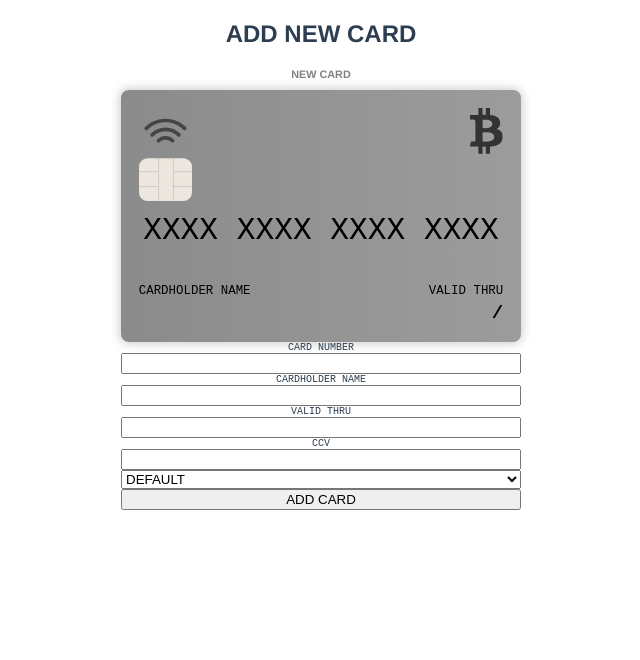
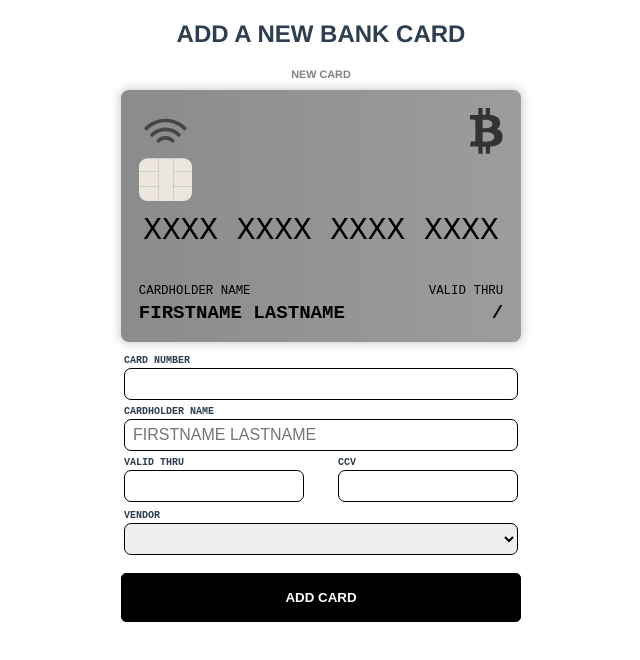
Before and after one commit to r0bban/e-wallet-proj, a Vue app: page /add-card in a window 1280 px wide. Shown: the top 660 px of the page, without its empty margins (319-959 px from the left). Built offline with nearby package versions, Linux system fonts and the light colour scheme; a web font is replaced by a local one.

Commit message:
nice mvp

```diff
--- a/src/App.vue
+++ b/src/App.vue
@@ -3,26 +3,43 @@
     <!-- <div id="nav">
       <router-link to="/">Home</router-link> |
       <router-link to="/about">About</router-link>
-    </div> -->
-    <router-view/>
+    </div>-->
+    <router-view />
   </div>
 </template>
 
 <script>
 export default {
-  beforeCreate(){
-    this.$store.commit('loadCardStack')
+  beforeCreate() {
+    this.$store.commit("loadCardStack");
   }
-
-}
+};
 </script>
 
 <style lang="scss">
+
+body{
+  margin:0
+}
 #app {
   font-family: Avenir, Helvetica, Arial, sans-serif;
   -webkit-font-smoothing: antialiased;
   -moz-osx-font-smoothing: grayscale;
   text-align: center;
   color: #2c3e50;
+
+  button {
+    background: white;
+    border: 1px solid black;
+    border-radius: 5px;
+    color: black;
+    font-weight: 700;
+    padding: 1rem 2rem;
+    margin-bottom:1rem;
+    &.dark{
+      background: black;
+      color: white;
+    }
+  }
 }
 </style>
--- a/src/components/Card.vue
+++ b/src/components/Card.vue
@@ -3,7 +3,7 @@
   :class="{'inStack' : stackMode}">
     <p class="title" v-if="title">{{title}}</p>
     <article
-      v-bind:style="{'background-image': bgColor}"
+      v-bind:style="{backgroundImage: bgColor}"
       class="credit-card"
       :class="{'edit' : editMode, 'active' : activeMode}"
       v-on:click="clickHandler"
@@ -18,8 +18,8 @@
         <p class="label valid-thru">VALID THRU</p>
       </div>
       <div class="data-wrapper">
-        <p class="data card-holder">{{card.cardHolderName}}</p>
-        <p class="data valid-thru">{{valudThruStyled}}</p>
+        <p class="data card-holder">{{styledCardHolderName}}</p>
+        <p class="data valid-thru">{{validThruStyled}}</p>
       </div>
     </article>
   </section>
@@ -82,9 +82,15 @@ export default {
         return "chip-dark.svg";
       } else return "chip-light.svg";
     },
-    valudThruStyled() {
+    validThruStyled() {
       let output = `${this.card.ValudThru.substring(0,2)}/${this.card.ValudThru.substring(2, 4)}`;
       return output;
+    },
+    styledCardHolderName(){
+      if(!this.card.cardHolderName){
+      return "FIRSTNAME LASTNAME"
+      }
+      return this.card.cardHolderName;
     }
   }
 };
@@ -101,10 +107,10 @@ img {
 .card {
   margin: 0 auto;
   max-width: min-content;
-  // position: relative;
-  &.inStack{
-      position: absolute;
-  }
+
+  // &.inStack{
+  //     position: absolute;
+  // }
 
   .title{
     font-size: 0.676rem;
@@ -143,7 +149,6 @@ img {
       .vendor-logo {
         width: 7.5vw;
         max-width: 33.3px;
-        // align-self: flex-start;
       }
     }
 
--- a/src/components/CardForm.vue
+++ b/src/components/CardForm.vue
@@ -7,7 +7,12 @@
 
     <div class="wrapper card-holder">
       <p class="label card-holder">CARDHOLDER NAME</p>
-      <input class="data card-holder" type="text" v-model="card.cardHolderName" />
+      <input
+        class="data card-holder"
+        type="text"
+        v-model="card.cardHolderName"
+        placeholder="FIRSTNAME LASTNAME"
+      />
     </div>
 
     <div class="wrapper validation">
@@ -20,12 +25,17 @@
         <input class="data ccv-code" type="text" v-model="card.ccvVode" />
       </div>
     </div>
-
-    <select v-model="card.vendor" name="vendors" id="vendors">
-      <option v-for="vendor in vendorList" :key="vendor.id" v-bind:value="vendor.id">{{vendor.name}}</option>
-    </select>
-    <button
-    v-on:click="addCard">ADD CARD</button>
+    <div class="wrapper vendor">
+              <p class="label vendor">VENDOR</p>
+      <select v-model="card.vendor" name="vendors" id="vendors">
+        <option
+          v-for="vendor in vendorList"
+          :key="vendor.id"
+          v-bind:value="vendor.id"
+        >{{vendor.name}}</option>
+      </select>
+    </div>
+    <button class="dark" v-on:click="addCard">ADD CARD</button>
   </section>
 </template>
 
@@ -39,15 +49,15 @@ export default {
       return this.$store.getters.getVendorList;
     }
   },
-    methods:{
-      addCard(){
-        this.$store.dispatch('addNewCard', this.card)
-        this.routeToHome()
-      },
-      routeToHome(){
-        this.$router.push({name: 'Home'})
-      }
+  methods: {
+    addCard() {
+      this.$store.dispatch("addNewCard", this.card);
+      this.routeToHome();
+    },
+    routeToHome() {
+      this.$router.push({ name: "Home" });
     }
+  }
 };
 </script>
 
@@ -58,15 +68,49 @@ export default {
   max-width: 400px;
   display: flex;
   flex-direction: column;
-  margin: 0 auto;
-  p{
-    margin:0;
-    font-size: 10px
+  margin: 10px auto 0 auto;
+
+
+  .label {
+    margin: 0 0 2px 0;
+    font-size: 10px;
+    text-align: left;
+    font-weight: 700;
+  }
+
+  input,
+  select {
+    width: 100%;
+    margin: 0;
+    box-sizing: border-box;
+    border: 1px solid black;
+    border-radius: 7px;
+    height: 2rem;
+    padding-left: 0.5rem;
+    font-size: 1rem;
   }
 
   .wrapper {
     display: flex;
     flex-direction: column;
+    margin:3px;
+    // .label{
+    //   margin-bottom: 3px;
+    // }
+
+    &.validation {
+      flex-direction: row;
+      justify-content: space-between;
+      margin:0;
+
+      .wrapper.valid-thru,
+      .wrapper.ccv-code {
+        width: 45%;
+      }
+    }
+  }
+  button{
+    margin-top: 15px
   }
 }
 </style>
--- a/src/components/CardStack.vue
+++ b/src/components/CardStack.vue
@@ -6,7 +6,7 @@
       :key="card.cardNumber"
       :card="card"
       :stackIndex="index"
-      :style="{top: index * 40 + 'px'}"
+      :style="{'z-index': index}"
     />
   </section>
 </template>
@@ -19,10 +19,10 @@ export default {
   components: {
     Card: Card
   },
-  data(){
-      return{
+  data() {
+    return {
       //   cardsInStack: this.cards
-      }
+    };
   },
   props: {
     cards: Array
@@ -33,7 +33,7 @@ export default {
     //     card => card.cardNumber != this.$store.getters.getActiveCardNo
     //   );
     // }
-  },
+  }
   //    beforeMount(){
   //       this.cardsInStack = this.$store.getters.getCardList.filter(
   //         card => card.cardNumber != this.$store.getters.getActiveCardNo
@@ -49,11 +49,21 @@ export default {
 
 <style lang="scss" scoped>
 .card-stack {
-  display: flex;
-  justify-content: center;
-  position: relative;
+  display: grid;
+  grid-auto-rows: 4vh;
   margin: 10px auto;
-  height: 400px;
-  // background: chocolate;
 }
+
+@media only screen and (min-width: 445px) {
+  .card-stack {
+    grid-auto-rows: 40px;
+  }
+}
+// .card-stack {
+//   display: flex;
+//   justify-content: center;
+//   position: relative;
+//   margin: 10px auto;
+//   height: 400px;
+// }
 </style>
--- a/src/store/index.js
+++ b/src/store/index.js
@@ -39,7 +39,7 @@ export default new Vuex.Store({
     ],
     vendors: {
       NO_VENDOR: {
-        name: "DEFAULT",
+        name: "",
         logo: "vendor-bitcoin.svg",
         bgColor: "#8b8b8b"
       },
@@ -117,6 +117,7 @@ export default new Vuex.Store({
     },
     addNewCard(context, payload) {
       context.commit('addCardtoStack',payload)
+      // this.$router.push()
     }
   },
   modules: {
--- a/src/views/AddCard.vue
+++ b/src/views/AddCard.vue
@@ -1,8 +1,8 @@
 <template>
   <section class="add-card">
-    <Top :pageTitle = "'ADD NEW CARD'"/>
-    <Card :card="card" :title="'NEW CARD'" editMode/>
-    <CardForm :card="card"/>
+    <Top :pageTitle="'ADD A NEW BANK CARD'" />
+    <Card :card="card" :title="'NEW CARD'" editMode />
+    <CardForm :card="card" />
   </section>
 </template>
 
@@ -13,16 +13,16 @@ import CardForm from "@/components/CardForm";
 
 export default {
   name: "AddCard",
-  data(){
-    return{
-      card:{
+  data() {
+    return {
+      card: {
         cardNumber: "",
         cardHolderName: "",
         ValudThru: "",
         ccvVode: "",
         vendor: "NO_VENDOR"
       }
-    }
+    };
   },
   components: {
     Top: Top,
@@ -33,4 +33,16 @@ export default {
 </script>
 
 <style lang="scss" scoped>
+.add-card {
+  display: flex;
+  flex-direction: column;
+  justify-content: space-between;
+  height: 100vh;
+}
+
+@media only screen and (min-width: 445px) {
+  .add-card {
+    justify-content: flex-start;
+  }
+}
 </style>
--- a/src/views/Home.vue
+++ b/src/views/Home.vue
@@ -1,9 +1,9 @@
 <template>
   <section class="home">
-    <Top :pageTitle="'E-WALLET'"/>
-    <Card :title="'ACTIVE CARD'" :card="activeCard" activeMode/>
-    <CardStack :cards ="cardStack"/>
-    <router-link :to="{name: 'AddCard'}" tag="button">ADD CARD</router-link>
+    <Top :pageTitle="'E-WALLET'" />
+    <Card :title="'ACTIVE CARD'" :card="activeCard" activeMode />
+    <CardStack :cards="cardStack" />
+    <router-link :to="{name: 'AddCard'}" tag="button" class="add-card">ADD CARD</router-link>
   </section>
 </template>
 
@@ -12,8 +12,6 @@ import Top from "@/components/Top";
 import Card from "@/components/Card";
 import CardStack from "@/components/CardStack";
 
-
-
 export default {
   name: "Home",
   components: {
@@ -21,16 +19,46 @@ export default {
     Card: Card,
     CardStack: CardStack
   },
-  computed:{
-    activeCard(){
-      return this.$store.getters.getActiveCard
+  computed: {
+    activeCard() {
+      return this.$store.getters.getActiveCard;
     },
-    cardStack(){
-      return this.$store.getters.getCardStackList
+    cardStack() {
+      return this.$store.getters.getCardStackList;
     }
   }
 };
 </script>
 
 <style lang="scss" scoped>
+.home {
+  // position: relative;
+  display: flex;
+  flex-direction: column;
+  justify-content: space-between;
+  align-items: center;
+  height: 100vh;
+
+  .card-stack {
+    margin-top: 1.2vh;
+  }
+  button.add-card {
+    margin-top: 49vw;
+    width: 90vw;
+    max-width: 400px;
+  }
+}
+
+@media only screen and (min-width: 445px) {
+  .home {
+    justify-content: flex-start;
+    button.add-card {
+      margin-top: 236px;
+    }
+
+    .card-stack {
+      margin-top: 30px;
+    }
+  }
+}
 </style>
```
Lines whose indentation alone changed are shown as unchanged.
